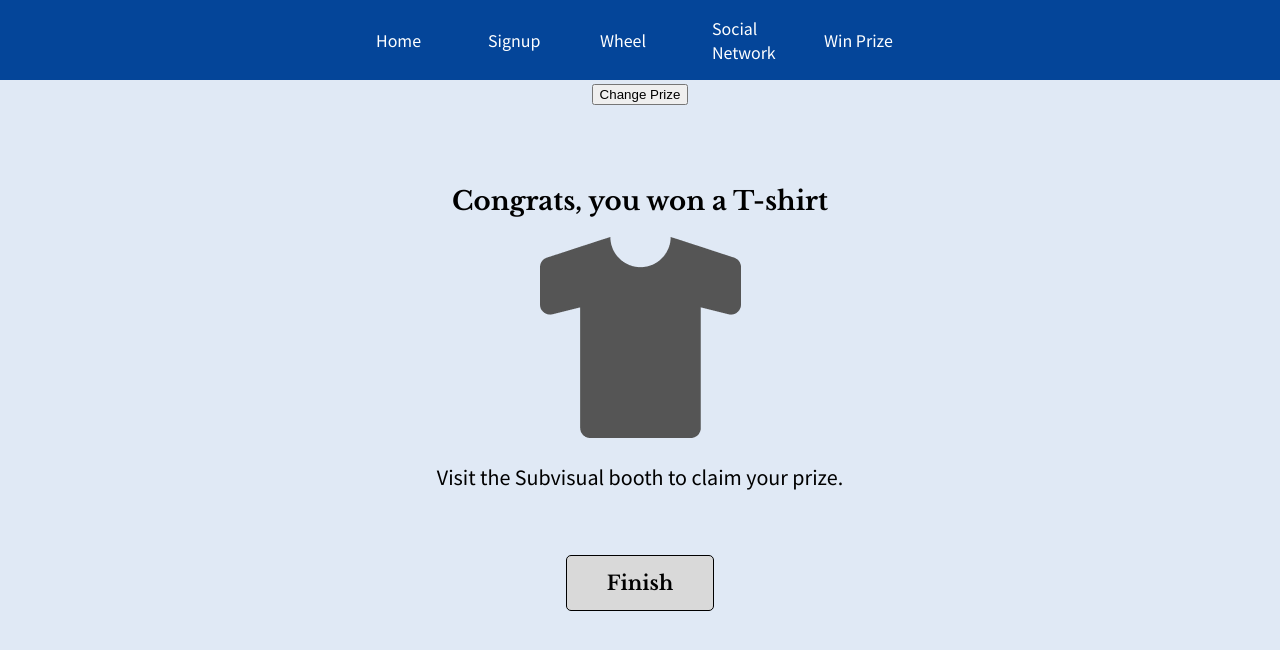
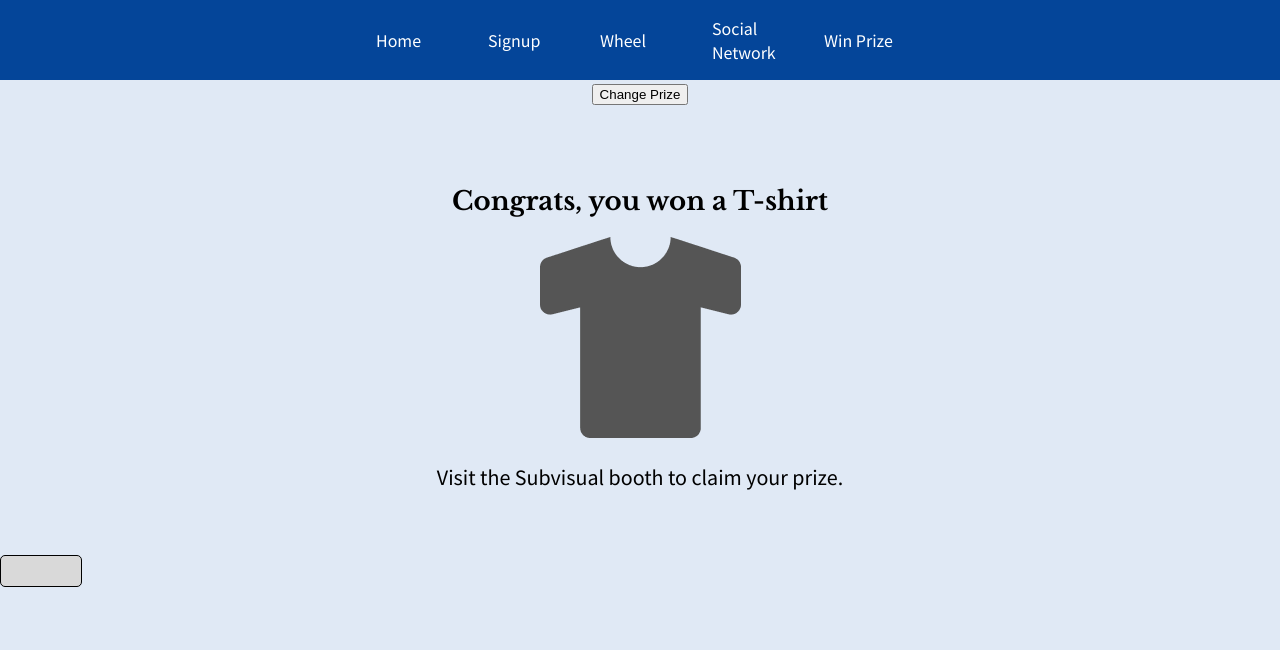
Before and after one commit to Subvisual-Academy/subvisuwheel, a React (Create React App) app in the folder frontend/: page /win-prize in a window 1280 px wide. Shown: the top 650 px of the page. Built offline with nearby package versions, Linux system fonts and the light colour scheme.

Commit message:
fix button component

```diff
--- a/frontend/src/components/Button/index.js
+++ b/frontend/src/components/Button/index.js
@@ -1,16 +1,12 @@
 import { PropTypes } from "prop-types";
-import "./button.css";
+import styles from "./index.module.css";
 
 const Button = (props) => {
-  return (
-    <div className="btn-container">
-      <button className="default-button">{props.content}</button>
-    </div>
-  );
+  return <button className={styles.button}>{props.children}</button>;
 };
 
 Button.propTypes = {
-  content: PropTypes.string.isRequired,
+  children: PropTypes.string.isRequired,
 };
 
 export default Button;
--- a/frontend/src/components/Button/button.css
+++ b/frontend/src/components/Button/index.module.css
@@ -1,10 +1,4 @@
-.btn-container {
-  display: flex;
-  justify-content: center;
-  align-items: center;
-}
-
-.default-button {
+.button {
   font-family: "Libre Baskerville", serif;
   font-size: 20px;
   padding: 15px 40px;
```
